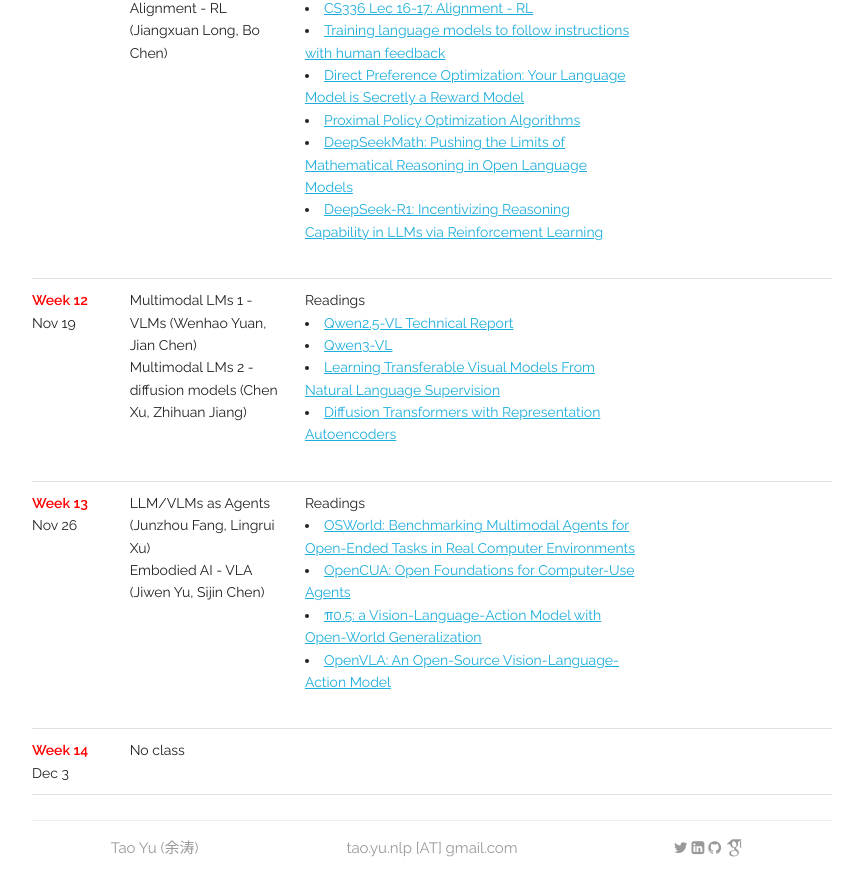
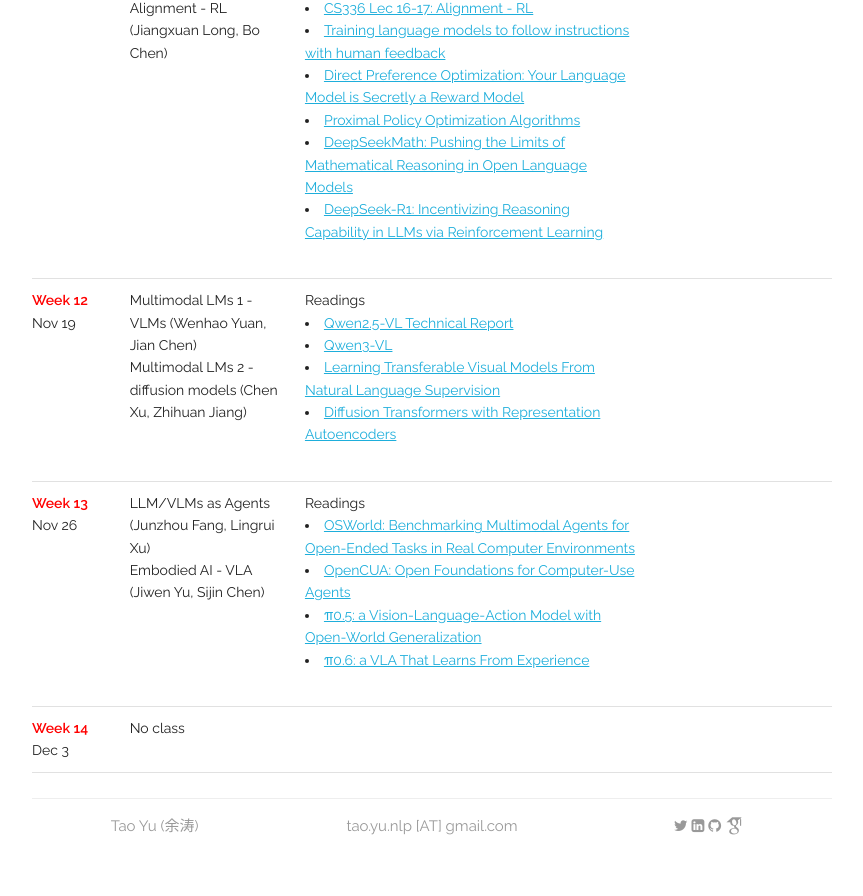
Before and after one commit to taoyds/taoyds.github.io, a Jekyll site: the page built from courses/data8005.md, in a window 1280 px wide and 900 px high, scrolled down 2799 px. Shown: the top 896 px of the window, without its empty margins (208-1071 px from the left). Built offline with Jekyll 4.4.1, drawn with Linux system fonts in a browser that asks for light colours; some web fonts are replaced.

Commit message:
Update data8005.yaml

```diff
--- a/_data/courses/data8005.yaml
+++ b/_data/courses/data8005.yaml
@@ -166,7 +166,7 @@
           - <a href="https://os-world.github.io/">OSWorld&#58; Benchmarking Multimodal Agents for Open-Ended Tasks in Real Computer Environments</a>
           - <a href="https://opencua.xlang.ai/">OpenCUA&#58; Open Foundations for Computer-Use Agents</a>
           - <a href="https://stanford-cs336.github.io/spring2025/">π0.5&#58; a Vision-Language-Action Model with Open-World Generalization</a>
-          - <a href="https://arxiv.org/abs/2406.09246">OpenVLA&#58; An Open-Source Vision-Language-Action Model</a>
+          - <a href="https://www.physicalintelligence.company/download/pistar06.pdf">π0.6&#58; a VLA That Learns From Experience</a>
     event:
     due:
   - date: Dec 3
```
